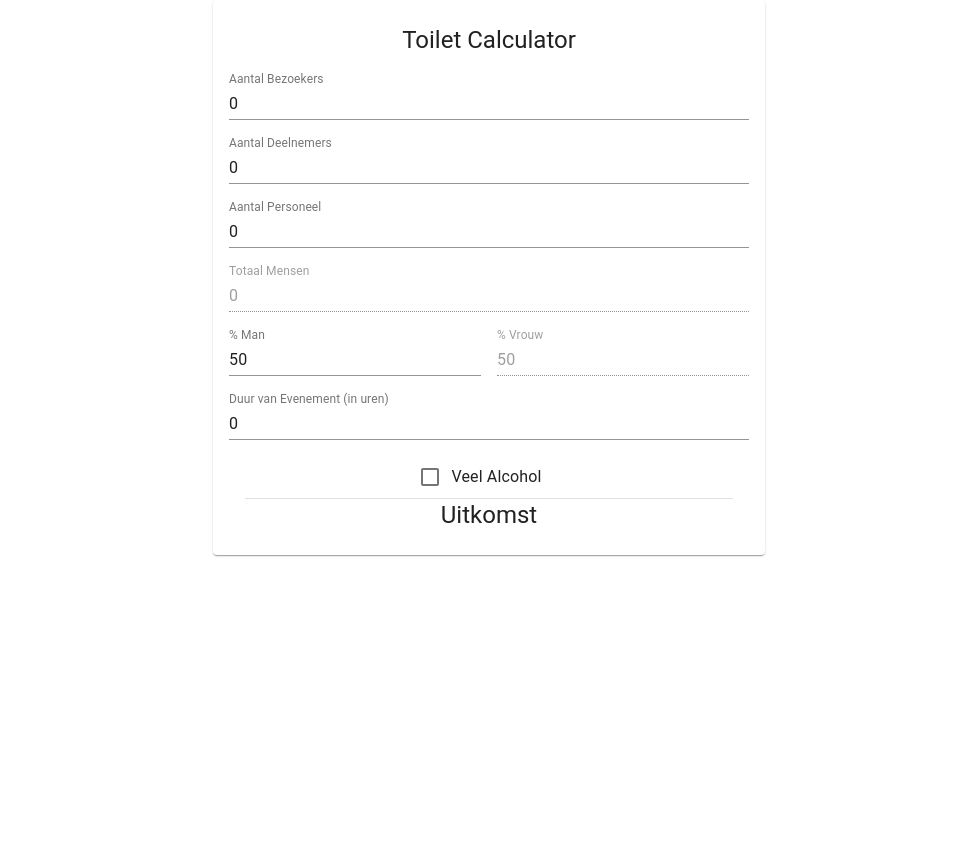
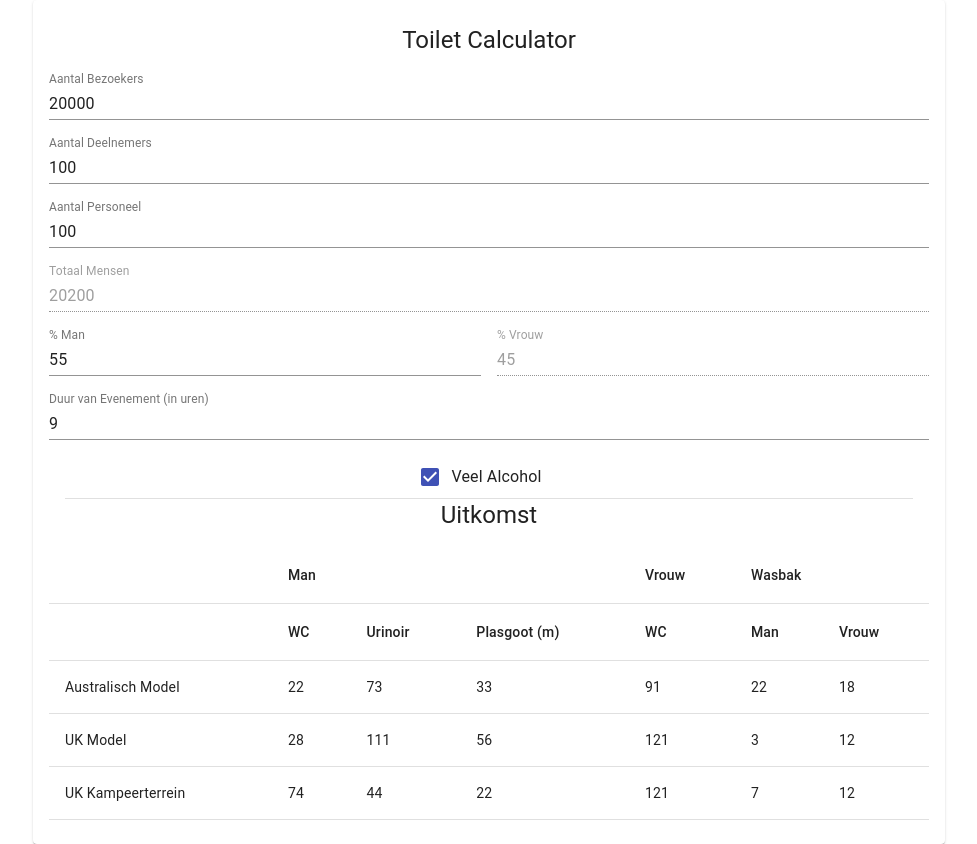
Before and after one commit to De-Regelaar/ERC, a React (Create React App) app: page / in a window 1280 px wide. Shown: the whole page, without its empty margins (151-1128 px from the left). Before the commit the page ends 800 px from the top, so only its background shows below. Built offline with nearby package versions, Linux system fonts and the light colour scheme.

Commit message:
ready for deployment to github pages

```diff
--- a/src/Calculator.js
+++ b/src/Calculator.js
@@ -1,6 +1,7 @@
 import React from 'react';
 
 import {Grid, Typography, TextField, FormControlLabel, Checkbox, Divider} from '@material-ui/core';
+import Result from "./Result.js";
 
 class Calculator extends React.Component
 {
@@ -9,12 +10,12 @@ class Calculator extends React.Component
 		super(props);
 
 		this.state = {
-			visitors: 0,
-			participants: 0,
-			personnel: 0,
-			male: 50,
-			duration: 0,
-			alcohol: false
+			visitors: 20000,
+			participants: 100,
+			personnel: 100,
+			male: 55,
+			duration: 9,
+			alcohol: true
 		};
 
 		this.handlePeopleChange = this.handlePeopleChange.bind(this);
@@ -57,6 +58,65 @@ class Calculator extends React.Component
 	render ()
 	{
 		const t = this.state.visitors + this.state.participants + this.state.personnel
+		const male = t * this.state.male * 0.01;
+		const female = t * (100 - this.state.male) * 0.01;
+
+		const aus_duration_modifier = this.state.duration >= 8 ? 1 :
+																	this.state.duration >= 6 ? 0.8 :
+																	this.state.duration >= 4 ? 0.75 :
+																	0.7;
+		const aus_alcohol_modifer = this.state.alcohol ? 1 : 0.5;
+		const aus_modifier = aus_duration_modifier * aus_alcohol_modifer;
+
+		let uk_modifier = {};
+		if (this.state.duration >= 6 && this.state.alcohol)
+		{
+			uk_modifier.wc_male = 400;
+			uk_modifier.urinoir_male = 100;
+			uk_modifier.wc_female = 75;
+		}
+		else if (this.state.duration >= 6)
+		{
+			uk_modifier.wc_male = 425;
+			uk_modifier.urinoir_male = 125;
+			uk_modifier.wc_female = 85;
+		}
+		else
+		{
+			uk_modifier.wc_male = 500;
+			uk_modifier.urinoir_male = 150;
+			uk_modifier.wc_female = 100;
+		}
+
+		let australia = {
+			name: "Australisch Model",
+			men_wc: Math.round((male / 500) * aus_modifier),
+			men_urinoir: Math.round((((male / 500) * 3) * (this.state.male * 0.02)) * aus_modifier),
+			men_plasgoot: Math.round(((male / 500) * 1.5) * aus_modifier),
+			women_wc: Math.round((female / 100) * aus_modifier),
+			men_wasbak: Math.round((male / 500) * aus_modifier),
+			women_wasbak: Math.round((female / 500) * aus_modifier)
+		};
+
+		const uk = {
+			name: "UK Model",
+			men_wc: Math.round(male / uk_modifier.wc_male),
+			men_urinoir: Math.round(male / uk_modifier.urinoir_male),
+			men_plasgoot: Math.round((male / uk_modifier.urinoir_male) / 2),
+			women_wc: Math.round(female / uk_modifier.wc_female),
+			men_wasbak: Math.round((male / uk_modifier.wc_male) / 10),
+			women_wasbak: Math.round((female / uk_modifier.wc_female) / 10)
+		};
+
+		const uk_campsite = {
+			name: "UK Kampeerterrein",
+			men_wc: Math.round(male / 150),
+			men_urinoir: Math.round(male / 250),
+			men_plasgoot: Math.round(male / 500),
+			women_wc: Math.round(female / 75),
+			men_wasbak: Math.round(male / 1500),
+			women_wasbak: Math.round(female / 750)
+		};
 
 		return (
 			<React.Fragment>
@@ -152,6 +212,9 @@ class Calculator extends React.Component
 	      	<Grid item xs={12}>
 	      		<Typography variant="h5">Uitkomst</Typography>
 	      	</Grid>
+	      	<Grid item xs={12}>
+	      		<Result rows={[australia, uk, uk_campsite]} />
+	      	</Grid>
 	      </Grid>
 	     </React.Fragment>
 		)
--- a/src/Container.js
+++ b/src/Container.js
@@ -14,7 +14,7 @@ export default function CalculatorContainer() {
   const classes = useStyles();
 
   return (
-    <Container maxWidth="sm">
+    <Container maxWidth="md">
       <Paper className={classes.root}>
         <Calculator/>
       </Paper>
--- /dev/null
+++ b/src/Result.js
@@ -0,0 +1,46 @@
+import React from 'react';
+
+import {Table, TableBody, TableCell, TableHead, TableRow } from '@material-ui/core';
+
+class Result extends React.Component
+{
+	render ()
+	{
+		return (
+			<Table>
+        <TableHead>
+        	<TableRow>
+        		<TableCell />
+        		<TableCell colspan={3}>Man</TableCell>
+        		<TableCell colspan={1}>Vrouw</TableCell>
+        		<TableCell colspan={2}>Wasbak</TableCell>
+        	</TableRow>
+          <TableRow>
+            <TableCell />
+            <TableCell >WC</TableCell>
+            <TableCell >Urinoir</TableCell>
+            <TableCell >Plasgoot (m)</TableCell>
+            <TableCell >WC</TableCell>
+            <TableCell >Man</TableCell>
+            <TableCell >Vrouw</TableCell>
+          </TableRow>
+        </TableHead>
+        <TableBody>
+          {this.props.rows.map(row => (
+            <TableRow key={row.method}>
+              <TableCell>{row.name}</TableCell>
+              <TableCell>{row.men_wc}</TableCell>
+              <TableCell>{row.men_urinoir}</TableCell>
+              <TableCell>{row.men_plasgoot}</TableCell>
+              <TableCell>{row.women_wc}</TableCell>
+              <TableCell>{row.men_wasbak}</TableCell>
+              <TableCell>{row.women_wasbak}</TableCell>
+            </TableRow>
+          ))}
+        </TableBody>
+      </Table>
+    )
+  }
+}
+
+export default Result;
```
Also changed, not shown: package.json (+7 -1 lines), 1 other file (tests, documents, lock files or other folders).
